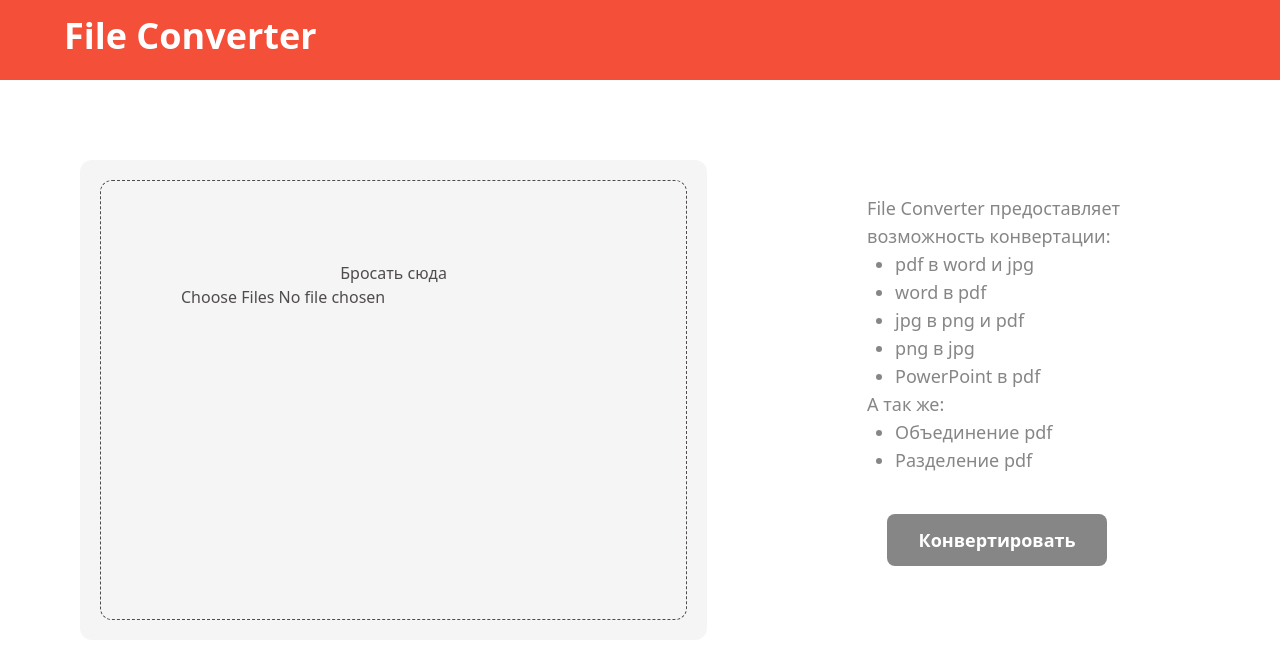
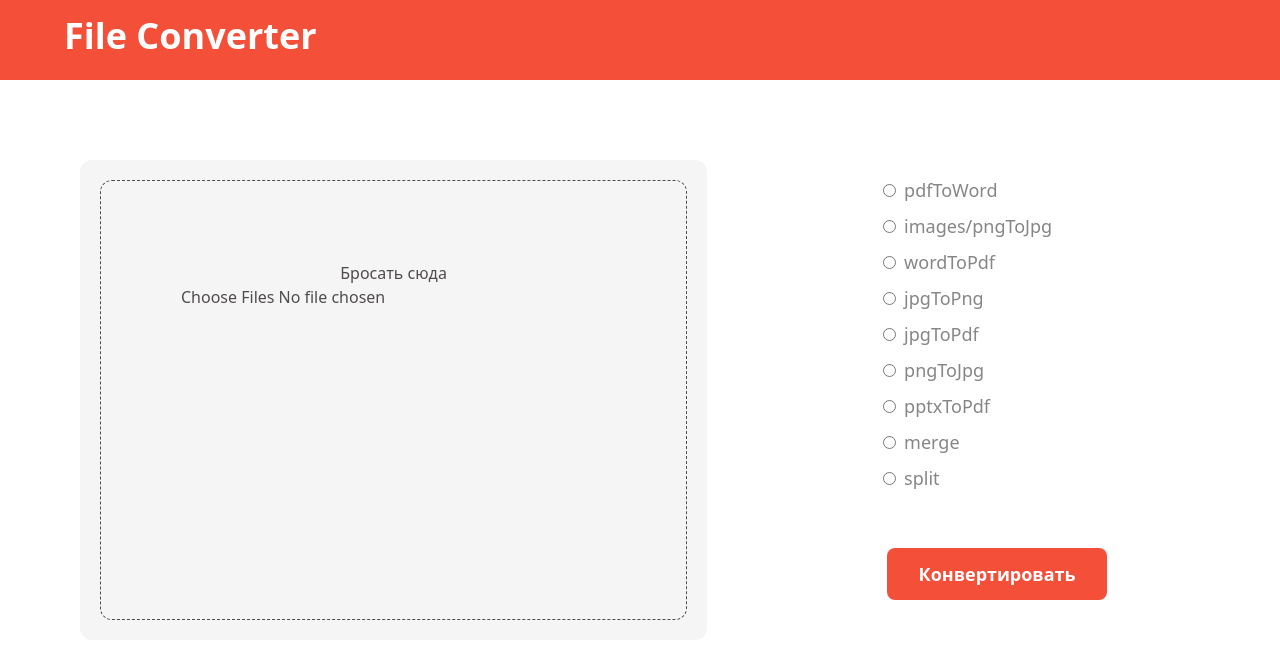
Before and after one commit to DmitriyDolgarev/File-conversion-website, a React (Vite) app in the folder FileConverterClient/: page / in a window 1280 px wide. Shown: the top 658 px of the page. Built offline with nearby package versions, Linux system fonts and the light colour scheme.

Commit message:
add radiobuttons and base request

```diff
--- a/FileConverterClient/package.json
+++ b/FileConverterClient/package.json
@@ -11,6 +11,7 @@
   },
   "dependencies": {
     "@tailwindcss/vite": "^4.0.14",
+    "axios": "^1.8.4",
     "react": "^19.0.0",
     "react-dom": "^19.0.0",
     "tailwindcss": "^4.0.14"
--- a/FileConverterClient/src/App.jsx
+++ b/FileConverterClient/src/App.jsx
@@ -1,15 +1,51 @@
 import { useState } from 'react'
 import './App.css'
+import axios from 'axios'
 
 function App() {
 
   const [files, setFiles] = useState([]);
+  const [selectedOption, setSelectedOption] = useState("");
 
   const handlerChange = (e) => {
     e.preventDefault();
     if (e.target.files && e.target.files[0]){
       setFiles([...e.target.files])
     }
+  }
+
+  const sendFiles = async (e) =>{
+    const response = await axios.post(`/api/pdf/split`,
+      {
+        "pdfFile": files[0],
+        "pageSplitFrom": 2
+
+      },
+      {
+        headers:{
+          'Content-Type': 'multipart/form-data'
+        },
+        responseType: "blob",
+      })
+
+      const disposition = response.headers["content-disposition"];
+      let fileName = "downloaded-file";
+      if (disposition && disposition.indexOf("attachment") !== -1) {
+        const matches = disposition.match("filename=(.+);");
+        console.log(matches)
+        if (matches != null && matches[1]) {
+          fileName = matches[1];
+        }
+      }
+
+
+      const url = window.URL.createObjectURL(new Blob([response.data]));
+
+      const link = document.createElement("a");
+      link.href = url;
+      link.setAttribute("download", fileName);
+      document.body.appendChild(link);
+      link.click();
   }
 
   return (
@@ -32,7 +68,7 @@ function App() {
         </form>
       </div>
       <div className='flex-2/5 text-fc-gray my-auto ml-20 text-lg'>
-      <ul className='list-disc'>
+        <ul className='list-disc hidden'>
               File Converter предоставляет<br/>
               возможность  конвертации:
           <li className='ml-7'>pdf в word и jpg</li>
@@ -41,11 +77,29 @@ function App() {
           <li className='ml-7'>png в jpg</li>
           <li className='ml-7'>PowerPoint в pdf</li>
         </ul>
-        <ul className='list-disc'>А так же:
+        <ul className='list-disc hidden'>А так же:
           <li className='ml-7'>Объединение pdf</li>
           <li className='ml-7'>Разделение pdf</li>
         </ul>
-        <button className='bg-fc-gray rounded-lg text-white w-55 h-13 mx-5 my-10 font-bold text-lg'>Конвертировать</button>
+
+        <div className="p-4">
+        <div className="space-y-2">
+          {["pdfToWord", "images/pngToJpg", "wordToPdf", "jpgToPng", "jpgToPdf", "pngToJpg", "pptxToPdf", "merge", "split"].map((option) => (
+            <label key={option} className="flex items-center space-x-2 cursor-pointer ">
+              <input
+                type="radio"
+                name="options"
+                value={option}
+                checked={selectedOption === option}
+                onChange={(e) => setSelectedOption(e.target.value)}
+                className="accent-fc-dark-gray"
+              />
+              <span className="text-fc-gray">{option}</span>
+            </label>
+          ))}
+        </div>
+      </div>
+      <button onClick={sendFiles} className='bg-fc-orange rounded-lg hover:bg-fc-orange/80 text-white w-55 h-13 mx-5 my-10 font-bold text-lg'>Конвертировать</button>
       </div>
     </div>
     </>
--- a/FileConverterClient/vite.config.js
+++ b/FileConverterClient/vite.config.js
@@ -8,4 +8,11 @@ export default defineConfig({
     react(),
     tailwindcss(),
   ],
+  server: {
+    proxy: {
+      '/api': {
+        target: "http://localhost:5015"
+      }
+    }
+  }
 })
```
Also changed, not shown: 1 other file (tests, documents, lock files or other folders).
